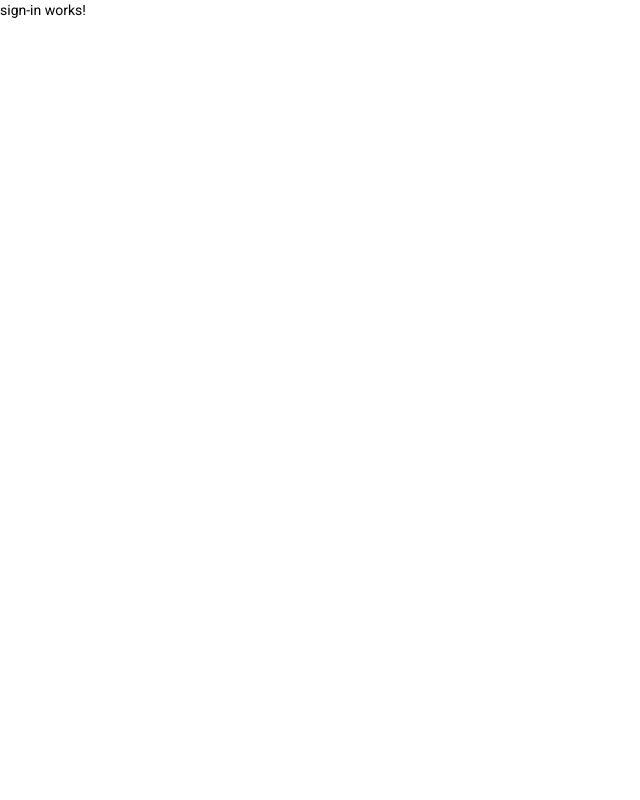
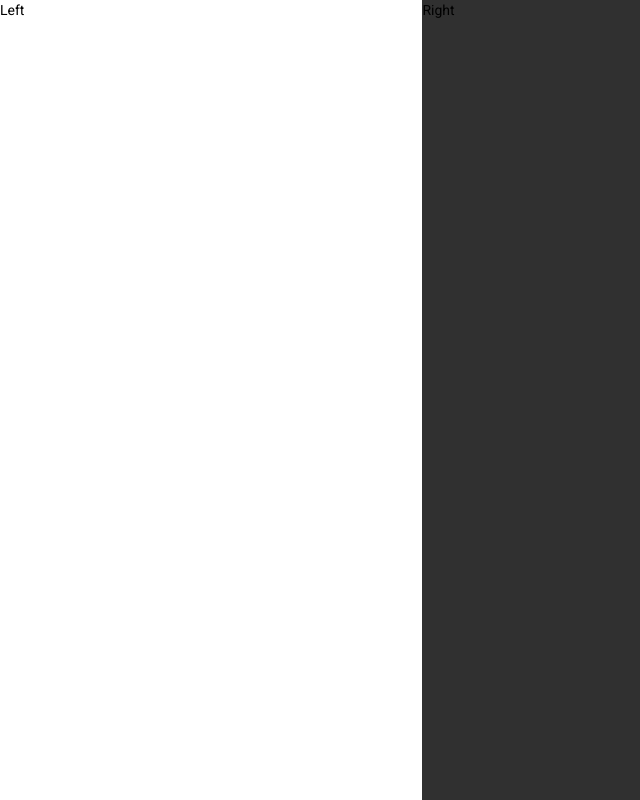
Before and after one commit to PixDay/League-of-Merline, an Angular app in the folder Web/: page /sign-in in a window 1280 px wide. Shown: the whole page, without its empty margins (0-640 px from the left). Built offline with nearby package versions, Linux system fonts and the light colour scheme.

Commit message:
[MODIFY] - Split page into 2 column

```diff
--- a/Web/src/app/components/sign-in/sign-in.component.css
+++ b/Web/src/app/components/sign-in/sign-in.component.css
@@ -0,0 +1,12 @@
+.sign-in-left
+{
+  width: 100%;
+  height: 100%;
+}
+
+.sign-in-right
+{
+  background-color: #303030;
+  width: 100%;
+  height: 100%;
+}
--- a/Web/src/app/components/sign-in/sign-in.component.html
+++ b/Web/src/app/components/sign-in/sign-in.component.html
@@ -1 +1,4 @@
-<p>sign-in works!</p>
+<div fxLayout="row" fxLayoutAlign="start center" class="full-space">
+  <div class="sign-in-left" fxFlex="33">Left</div>
+  <div class="sign-in-right">Right</div>
+</div>
```
